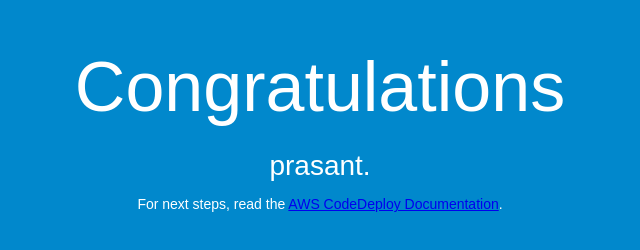
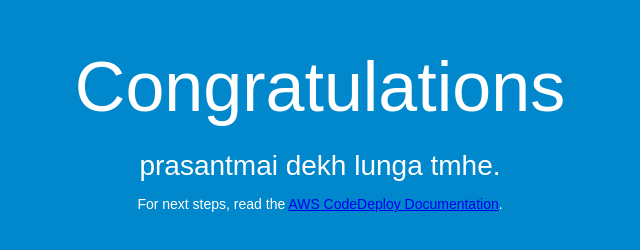
Before and after one commit to prasant756/codedeploy, a plain HTML site: page index.html in a window 1280 px wide. Shown: the whole page, without its empty margins (320-960 px from the left). Drawn offline with Linux system fonts and the light colour scheme.

Commit message:
seconnd push

```diff
--- a/index.html
+++ b/index.html
@@ -27,7 +27,7 @@
 <body>
   <div align="center">
     <h1>Congratulations</h1>
-    <h2>prasant.</h2>
+    <h2>prasantmai dekh lunga tmhe.</h2>
     <p>For next steps, read the <a href="http://aws.amazon.com/documentation/codedeploy">AWS CodeDeploy Documentation</a>.</p>
   </div>
 </body>
```
